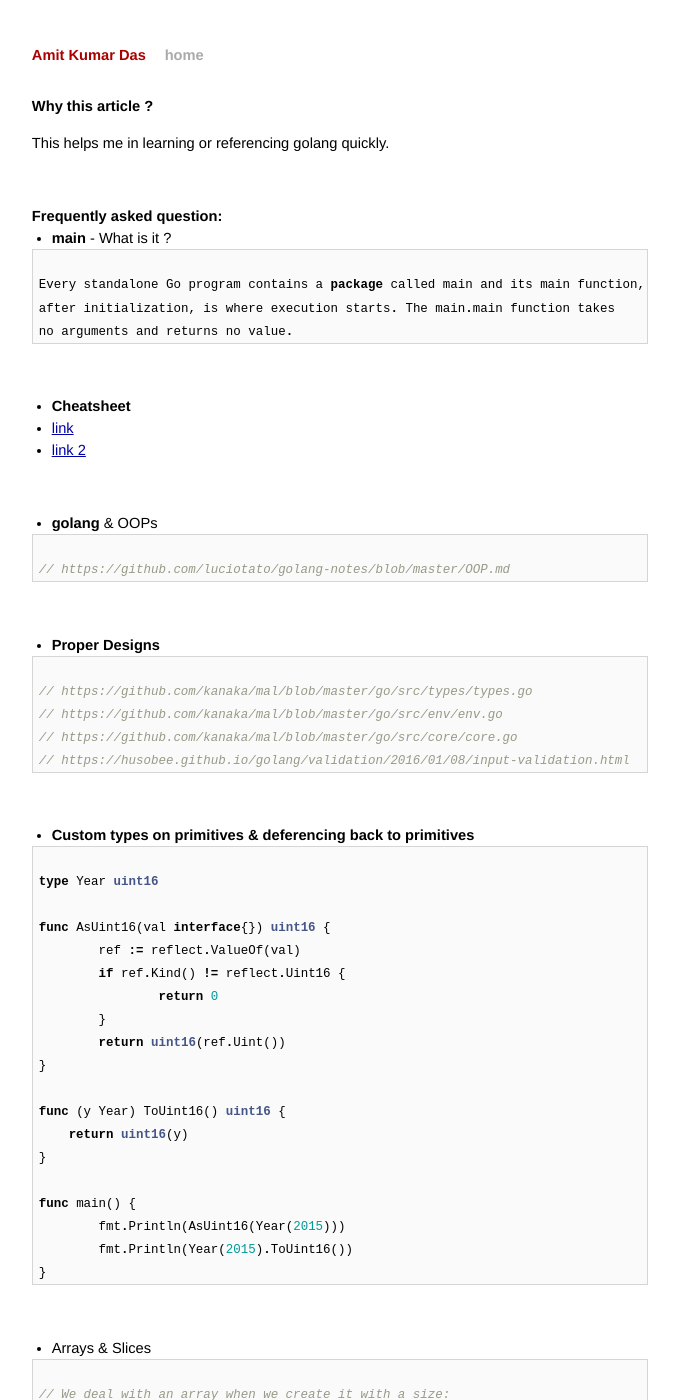
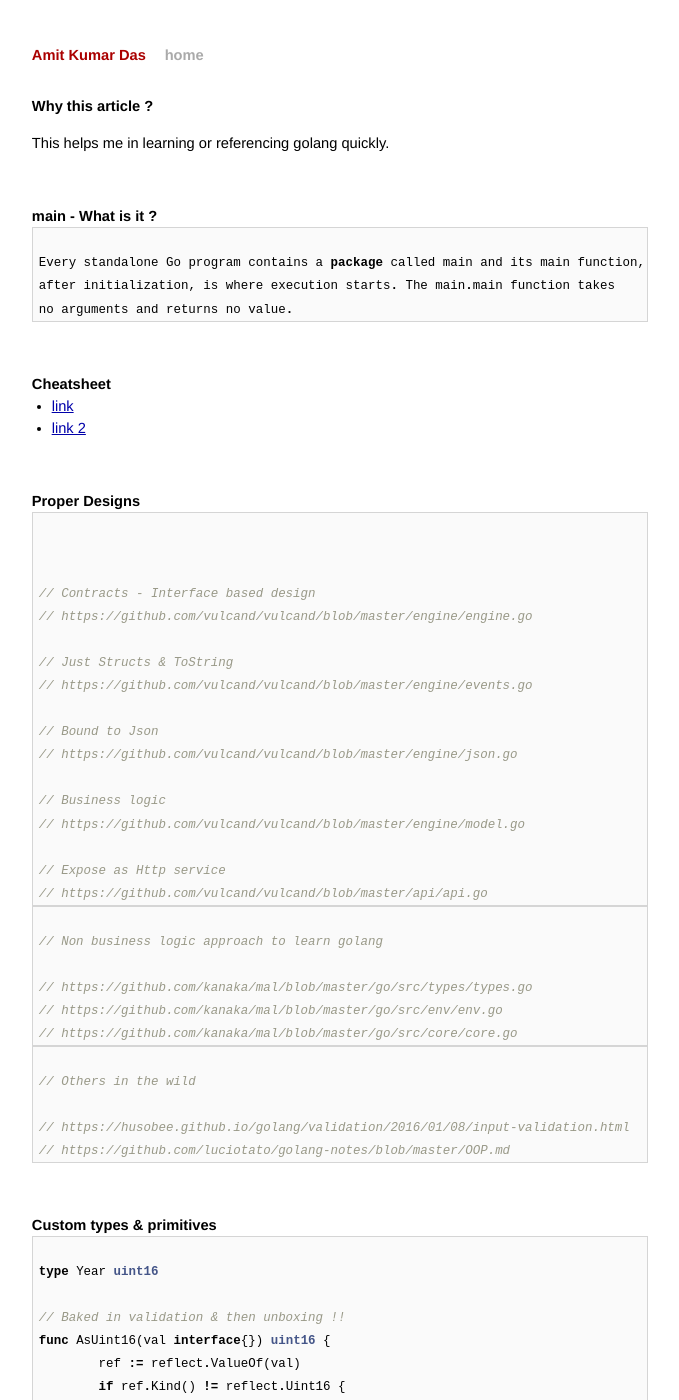
Before and after one commit to AmitKumarDas/amitkumardas.github.io, a Jekyll site: the page built from _posts/2016-07-14-my-golang-refresher.md, in a window 1280 px wide and 1400 px high. Shown: the whole window, without its empty margins (300-979 px from the left). Built offline with Jekyll 4.4.1, drawn with Linux system fonts in a browser that asks for light colours.

Commit message:
Update 2016-07-14-my-golang-refresher.md

````diff
--- a/_posts/2016-07-14-my-golang-refresher.md
+++ b/_posts/2016-07-14-my-golang-refresher.md
@@ -9,9 +9,7 @@ title: My golang refresher
 
 <br />
 
-## Frequently asked question:
-
-- **main** - What is it ?
+### main - What is it ?
 
 ```go
 
@@ -22,39 +20,61 @@ no arguments and returns no value.
 
 <br />
 
-- **Cheatsheet**
+### Cheatsheet
+
 - [link](https://github.com/a8m/go-lang-cheat-sheet)
 - [link 2](https://github.com/golang/go/wiki)
 
 <br />
 
-- **golang** & OOPs
+### Proper Designs
 
 ```go
 
+
+
+// Contracts - Interface based design
+// https://github.com/vulcand/vulcand/blob/master/engine/engine.go
+
+// Just Structs & ToString
+// https://github.com/vulcand/vulcand/blob/master/engine/events.go
+
+// Bound to Json
+// https://github.com/vulcand/vulcand/blob/master/engine/json.go
+
+// Business logic
+// https://github.com/vulcand/vulcand/blob/master/engine/model.go
+
+// Expose as Http service
+// https://github.com/vulcand/vulcand/blob/master/api/api.go
+```
+
+```go
+
+// Non business logic approach to learn golang
+
+// https://github.com/kanaka/mal/blob/master/go/src/types/types.go
+// https://github.com/kanaka/mal/blob/master/go/src/env/env.go
+// https://github.com/kanaka/mal/blob/master/go/src/core/core.go
+```
+
+```go
+
+// Others in the wild
+
+// https://husobee.github.io/golang/validation/2016/01/08/input-validation.html
 // https://github.com/luciotato/golang-notes/blob/master/OOP.md
 ```
 
 <br />
 
-- **Proper Designs**
-
-```go
-
-// https://github.com/kanaka/mal/blob/master/go/src/types/types.go
-// https://github.com/kanaka/mal/blob/master/go/src/env/env.go
-// https://github.com/kanaka/mal/blob/master/go/src/core/core.go
-// https://husobee.github.io/golang/validation/2016/01/08/input-validation.html
-```
-
-<br />
-
-- **Custom types on primitives & deferencing back to primitives**
+### Custom types & primitives
 
 ```go
 
 type Year uint16
 
+// Baked in validation & then unboxing !!
 func AsUint16(val interface{}) uint16 {
 	ref := reflect.ValueOf(val)
 	if ref.Kind() != reflect.Uint16 {
````
